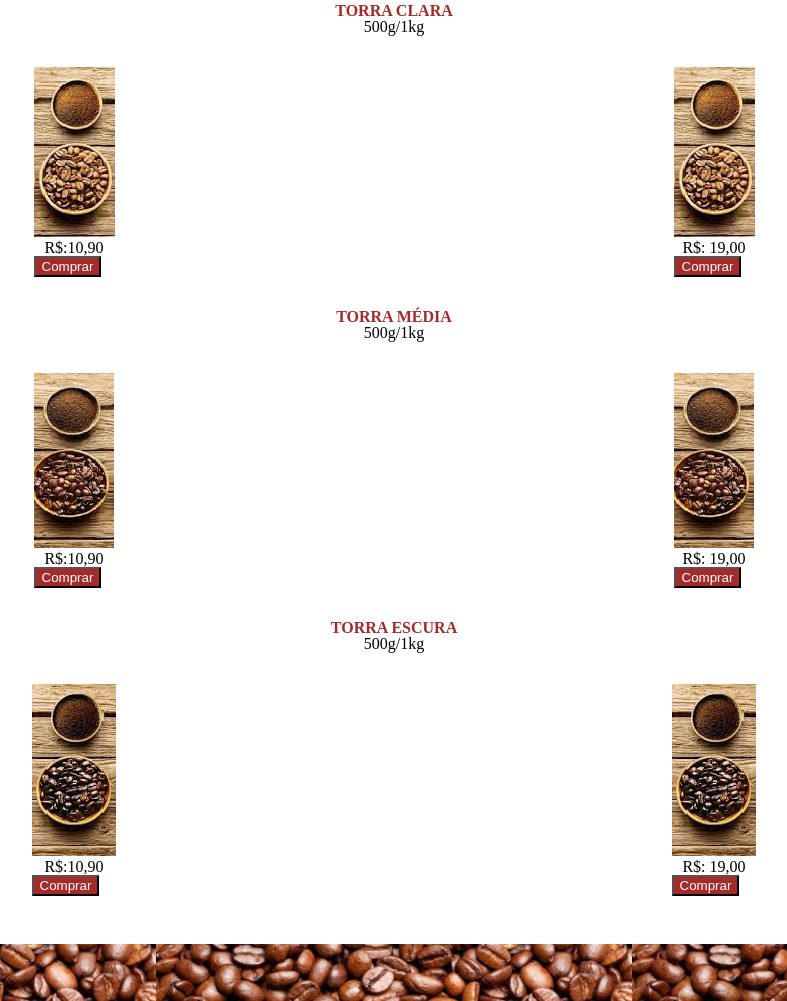
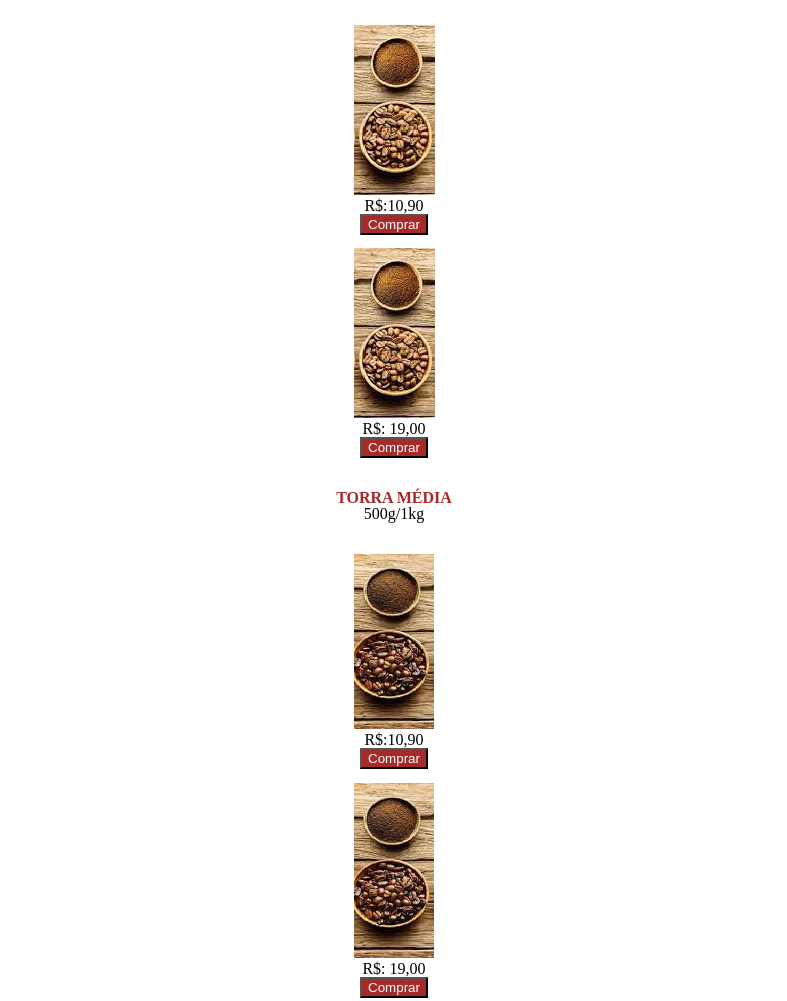
Before and after one commit to Leox95/paixaoporcafe, a plain HTML site: page loja.html in a window 1280 px wide. Shown: the part 476-1477 px from the top of the page, without its empty margins (246-1033 px from the left). Drawn offline with Linux system fonts and the light colour scheme.

Commit message:
versão de apresentação

```diff
--- a/css/style.css
+++ b/css/style.css
@@ -39,8 +39,8 @@ h1{
 
 }
 section{
-    display: flex;
-    justify-content: space-around;
+    display: block;
+    text-align: center;
 }
 h2{
     margin-top: 2em;
@@ -52,11 +52,9 @@ h6{
     text-align: center;
     margin: 0 0 2em 0;
 }
+
 .cards{
     display: block;
-    justify-content: space-evenly;
-}
-section p{
     text-align: center;
 }
 section button{
@@ -72,6 +70,9 @@ footer{
     text-align: center;
     margin-top: 3em;
     color: white;
+}
+.botaocomprar{
+    margin: 0 0 1em 0;
 }
 /*css página institucional*/
 .container{
@@ -94,3 +95,9 @@ label{
     background-color: brown;
     color: white;
 }
+a{
+    text-decoration: none;
+}
+.imgcompra{
+    margin-top: 2em;
+}
--- a/loja.html
+++ b/loja.html
@@ -35,8 +35,9 @@
     <main>
         <h1>Paixão por café</h1>
         <h6>Venha para essa experiência apaixonante</h6>
+        <section>
         <p>Filtre por tipo de café</p>
-        <div>
+        <div class="container">
             <button class="botaofiltro">
             <a href="#torraclara" class="filtro" >Torra Clara</a>
             </button>
@@ -47,19 +48,28 @@
             <a href="#torraescura" class="filtro">Torra Escura</a>
             </button>
         </div>
+
+        </section>
         <a name="torraclara">
         <h2>TORRA CLARA</h2>
         <h6>500g/1kg</h6>
+
         <section>
             <div class="cards">
-                <img src="img/torraclara.png">
-                <p>R$:10,90</p>
-                <button >Comprar</button>
+            <img src="img/torraclara.png">
+            <p>R$:10,90</p>
+            <button class="botaocomprar">
+            <a href="tc500g.html" class="itens">Comprar</a>
+            </button>
             </div>
+
             <div class="cards">
                 <img src="img/torraclara.png">
                 <p>R$: 19,00</p>
-                <button>Comprar</button>
+                <button>
+                <a href="tc500g.html" class="itens">Comprar</a>
+                </button>
+                </div>
             </div>
         </section>
         <a name="torramedia"></a>
@@ -69,12 +79,16 @@
             <div class="cards">
                 <img src="img/torramedia.png">
                 <p>R$:10,90</p>
-                <button>Comprar</button>
+                <button class="botaocomprar">
+                <a href="tc500g.html" class="itens">Comprar</a>
+                </button>
             </div>
             <div class="cards">
                 <img src="img/torramedia.png">
                 <p>R$: 19,00</p>
-                <button>Comprar</button>
+                <button class="botaocomprar">
+                <a href="tc500g.html" class="itens">Comprar</a>
+                </button>
             </div>
         </section>
         <a name="torraescura"></a>
@@ -84,14 +98,17 @@
             <div class="cards">
                 <img src="img/torraescura.png">
                 <p>R$:10,90</p>
-                <button>Comprar</button>
+                <button class="botaocomprar">
+                <a href="tc500g.html" class="itens">Comprar</a>
+                </button>
             </div>
             <div class="cards">
                 <img src="img/torraescura.png">
                 <p>R$: 19,00</p>
-                <button>Comprar</button>
+                <button class="botaocomprar">
+                <a href="tc500g.html" class="itens">Comprar</a>
+                </button>
             </div>
-        </section>
     </main>
     <footer>
         <img src="img/cafe-removebg-preview.png" alt="Logo da empresa" id="logo">
```
Also changed, not shown: compra.html (added, +34 -0 lines), img/download.jpg (added), 1 other file.
